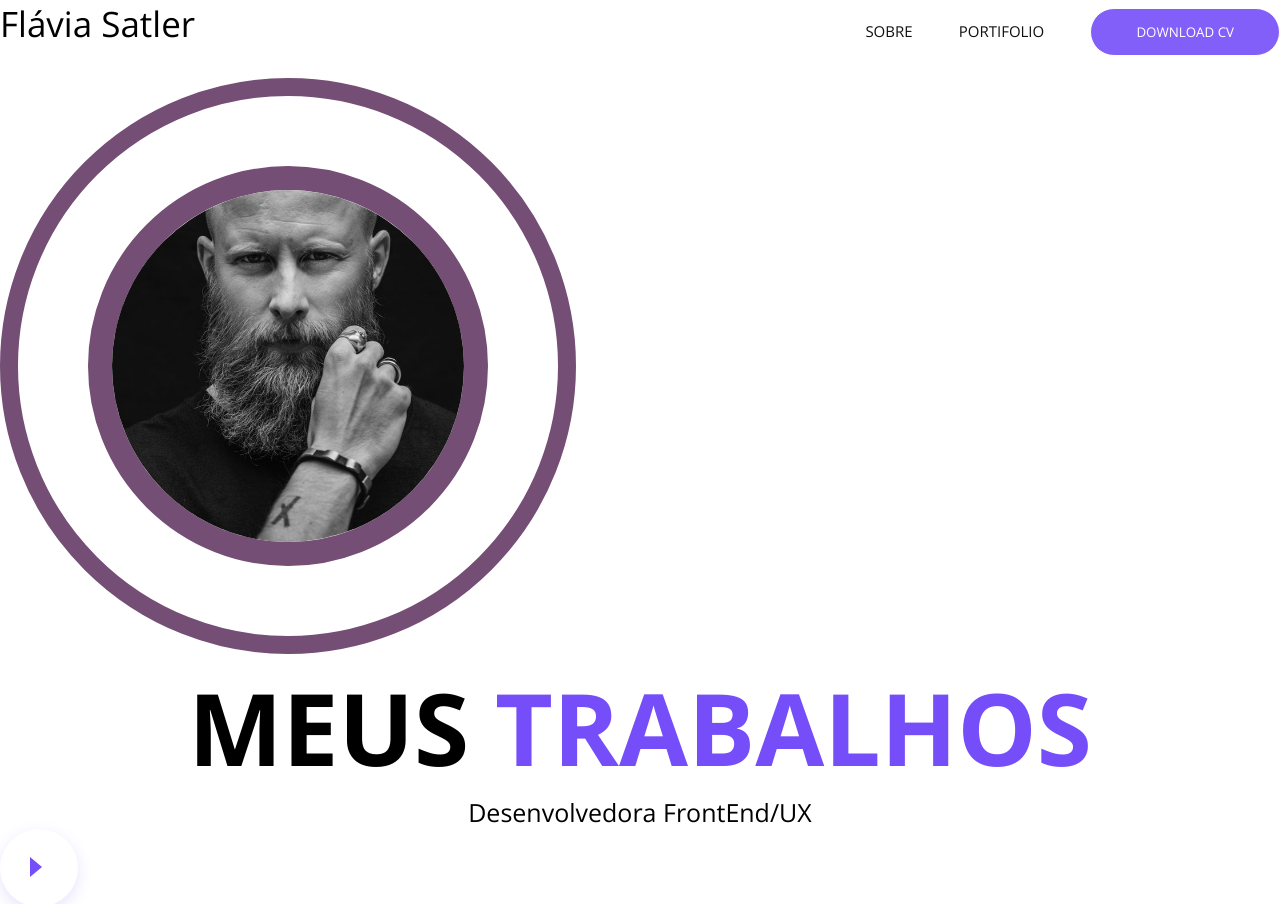
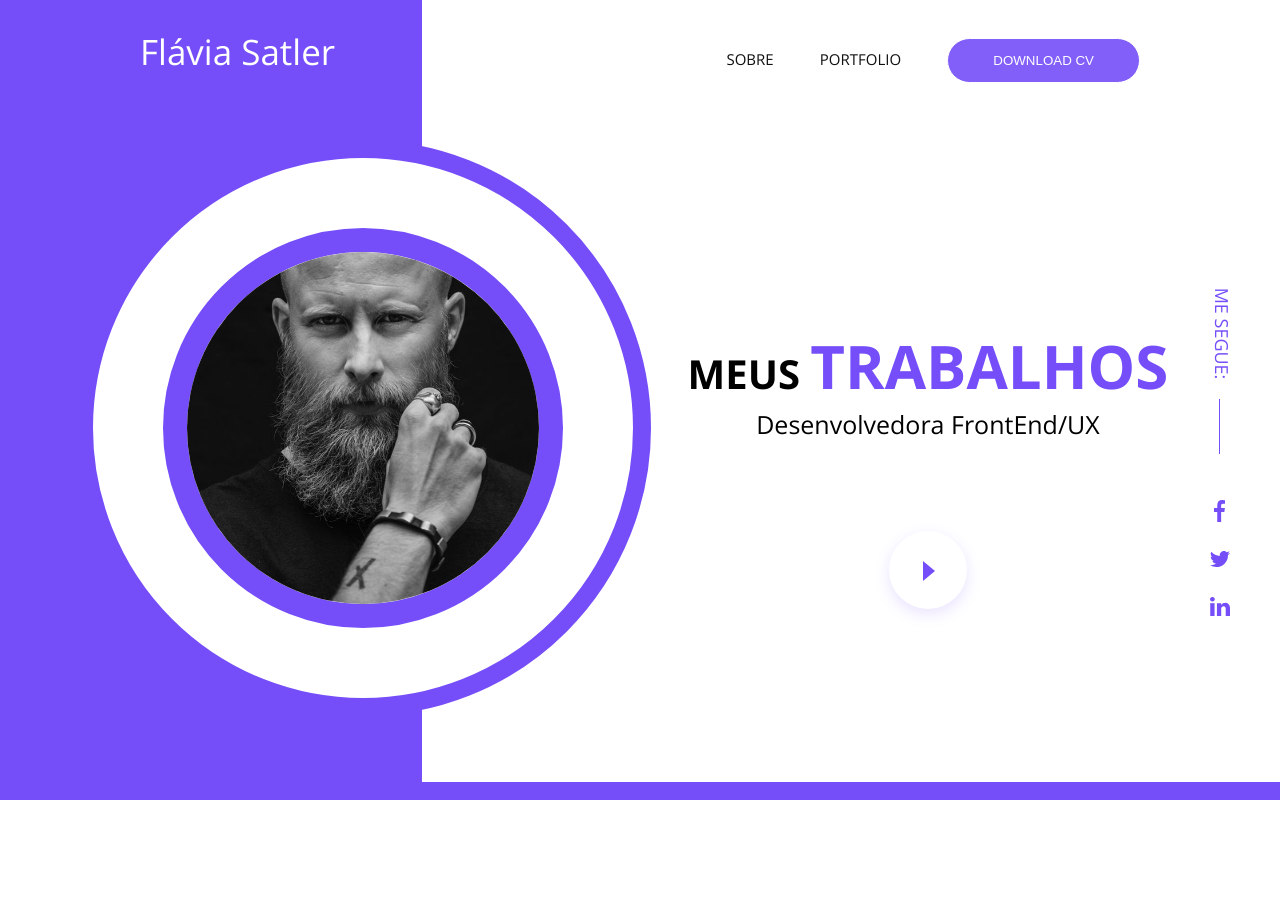
Before and after one commit to FlaviaSatler/Curso_BoasPraticas, a plain HTML site: page Projeto/index.html in a window 1280 px wide. Shown: the top 904 px of the page. After the commit the page ends 800 px from the top, so only its background shows below. Drawn offline with nearby package versions, Linux system fonts and the light colour scheme; files that its build step writes are made by us from their sources.

Commit message:
Header finalizado

```diff
--- a/Projeto/css/base.css
+++ b/Projeto/css/base.css
@@ -1,4 +1,3 @@
-body{
+body {
     font-family: 'Open sans', sans-serif;
-
 }
--- a/Projeto/css/components/avatar-profile.css
+++ b/Projeto/css/components/avatar-profile.css
@@ -1,15 +1,17 @@
-.avatar-profile{
+.avatar-profile {
     display: inline-block;
     border-radius: 50%;
     padding: 70px;
-    border: 18px solid #754e75
-
+    border: 18px solid #754ef9;
+    float: left;
+    background-color: #fff;
 }
 
-.avatar-profile .photo{
-    border-radius:50%;
-    border: 24px solid #754e75;
+.avatar-profile .photo {
     width: 352px;
     height: 352px;
+    object-fit: cover;
+    border-radius: 50%;
+    border: 24px solid #754ef9;
     float: left;
 }
--- a/Projeto/css/components/main-btn.css
+++ b/Projeto/css/components/main-btn.css
@@ -1,7 +1,6 @@
 /* #btn = procurando no HTML uma tag que tenha o atributo id com o valor btn */
 /* .btn = prpcurando todos as tags que tem o atributo class com o valor btn dentro dela */
 .main-btn {
-    font-family: 'Open Sans';
     display: inline-block;
     padding: 14px 45px 14px 45px;
     border-radius: 100px;
@@ -15,6 +14,6 @@
     cursor: pointer;
 }
 
-.main-btn:hover{
+.main-btn:hover {
     opacity: 1;
 }
--- a/Projeto/css/components/main-header.css
+++ b/Projeto/css/components/main-header.css
@@ -1,5 +1,13 @@
 .main-header {
     text-align: justify;
+    position: absolute;
+    box-sizing: border-box;
+    padding-top: 28px;
+    padding-left: 140px;
+    padding-right: 140px;
+    width: 100%;
+    height: 100px;
+    z-index: 1;
 }
 
 .main-header::after {
@@ -12,4 +20,5 @@
     font-size: 35px;
     font-weight: 400;
     display: inline-block;
+    color: #FFF;
 }
--- a/Projeto/css/components/play-video.css
+++ b/Projeto/css/components/play-video.css
@@ -1,22 +1,25 @@
-.play-video{
+.play-video {
+    display: inline-block;
+    position: relative;
+    width: 78px;
     height: 78px;
-    width: 78px;
-    background-color: #fff;
     border-radius: 50%;
-    display: block;
+
+    background-color: #FFF;
+    box-shadow: 0 5px 15px 0 rgba(117, 78, 249, 0.16);
+
     text-indent: -9999px;
-    position: relative;
-    box-shadow: 0 5px 15px 0 rgba(117, 78, 249, 0.16);
 }
 
-.play-video .arrow{
-    border-top: 10px solid transparent;
-    border-right: 12px solid transparent;
-    border-bottom: 10px solid transparent;
-    border-left: 12px solid #754ef9 ;
+.play-video::before {
+    content: '';
+    border-style: solid;
+    border-width: 10px 12px;
+    border-color: transparent transparent transparent #754ef9;
+
     width: 0;
     height: 0;
     position: absolute;
-    left: 30px;
-    top: 28px;
+    top: 30px;
+    left: 34px;
 }
--- a/Projeto/css/components/social-media.css
+++ b/Projeto/css/components/social-media.css
@@ -2,26 +2,27 @@
     padding-top: 250px;
 }
 
-.social-media a{
+.social-media .item:not(:last-child) {
+    margin-bottom: 26px;
+}
+
+.social-media .action {
+    display: block;
+    text-indent: -9999px;
+
     background-repeat: no-repeat;
-    text-indent: -9999px;
-    display: block;
     background-position: center;
     width: 20px;
 }
 
-.social-media .item:not(:last-child){
-    margin-bottom: 26px;
+.social-media .-facebook {
+    background-image: url(../../img/facebook.svg);
 }
 
-.social-media .-facebook{
-    background-image: url(../../img/Facebook\ icon.svg);
+.social-media .-twitter {
+    background-image: url(../../img/twitter.svg);
 }
 
-.social-media .-twitter{
-    background-image: url(../../img/Twitter\ icon.svg);
+.social-media .-linkedin {
+    background-image: url(../../img/linkedin.svg);
 }
-
-.social-media .-linkedin{
-    background-image: url(../../img/Linkedin\ icon.svg);
-}
--- a/Projeto/css/components/title-rotate.css
+++ b/Projeto/css/components/title-rotate.css
@@ -1,32 +1,21 @@
-section{
-    position: relative;
-}
-
-.title-rotate{
+ .title-rotate {
     position: absolute;
+    top: 0;
     left: 0;
-    top: 0;
     font-weight: 400;
     font-size: 18px;
     color: #754ef9;
     text-transform: uppercase;
+    transform-origin: left bottom;
     transform: rotate(90deg);
-    transform-origin: left bottom;
+    width: 224px;
 }
 
-/*regras position absolute:
-- Cria um novo contexto, fica uma camada a frente
-- A referencia de top, left ... se torna o browser
-- Podemos mudar a referencia, colocando o pai com o position diferente
-de "static"(que é o padrão), podendo colocar relative, por exemplo.
-
-*/
-
-.title-rotate::after{
+.title-rotate::after {
     content: '';
     display: inline-block;
+    height: 1px;
     width: 55px;
-    height: 1px;
     background-color: #754ef9;
     vertical-align: middle;
     margin-left: 20px;
--- a/Projeto/css/objects/subtitle-featured.css
+++ b/Projeto/css/objects/subtitle-featured.css
@@ -1,5 +1,6 @@
-.subtitle-featured{
+.subtitle-featured {
+    font-weight: 400;
     font-size: 25px;
-    font-weight: 400;
     text-align: center;
+    margin-bottom: 90px;
 }
--- a/Projeto/css/objects/title-featured.css
+++ b/Projeto/css/objects/title-featured.css
@@ -1,9 +1,11 @@
-.title-featured{
-    font-size: 100px;
+.title-featured {
+    font-size: 40px;
     text-transform: uppercase;
+    margin-top: 185px;
     text-align: center;
 }
 
-.title-featured .featured{
+.title-featured .featured {
+    font-size: 60px;
     color: #754ef9;
 }
--- /dev/null
+++ b/Projeto/css/objects/wrap-featured.css
@@ -0,0 +1,9 @@
+.wrap-featured {
+    position: relative;
+    background-image: linear-gradient(to right, #754ef9 33%, #FFF 0);
+    border-bottom: 18px solid #754ef9;
+    box-sizing: border-box;
+    padding: 140px 75px 0;
+    text-align: center;
+    height: 800px;
+}
--- /dev/null
+++ b/Projeto/css/objects/wrap-social.css
@@ -0,0 +1,5 @@
+.wrap-social {
+    position: absolute;
+    right: 50px;
+    top: 250px;
+}
--- a/Projeto/css/reset.css
+++ b/Projeto/css/reset.css
@@ -1,4 +1,8 @@
-*{
- margin: 0;
- padding: 0;
+* {
+    margin: 0;
+    padding: 0;
 }
+
+ul, ol, li {
+    list-style: none;
+}
--- a/Projeto/index.html
+++ b/Projeto/index.html
@@ -12,14 +12,15 @@
     <link rel="stylesheet" href="css/reset.css">
     <link rel="stylesheet" href="css/base.css">
 
-    <link rel="stylesheet" href="css/components/main-btn.css">
-
-    <link rel="stylesheet" href="css/components/main-header.css">
-    <link rel="stylesheet" href="css/components/main-menu.css">
-    <link rel="stylesheet" href="css/components/avatar-profile.css">
-    <link rel="stylesheet" href="css/components/title-featured.css">
+    <link rel="stylesheet" href="css/objects/wrap-featured.css">
+    <link rel="stylesheet" href="css/objects/wrap-social.css">
     <link rel="stylesheet" href="css/objects/title-featured.css">
     <link rel="stylesheet" href="css/objects/subtitle-featured.css">
+
+    <link rel="stylesheet" href="css/components/main-btn.css">
+    <link rel="stylesheet" href="css/components/main-header.css">
+    <link rel="stylesheet" href="css/components/avatar-profile.css">
+    <link rel="stylesheet" href="css/components/main-menu.css">
     <link rel="stylesheet" href="css/components/play-video.css">
     <link rel="stylesheet" href="css/components/title-rotate.css">
     <link rel="stylesheet" href="css/components/social-media.css">
@@ -28,42 +29,54 @@
 <body>
     <!-- header>h1{Marco Bruno}+nav>a*3 -->
     <header class="main-header">
-        <!-- h1{Flávia Satler} -->
+        <!-- h1{Marco Bruno} -->
         <h1 class="logo">Flávia Satler</h1>
 
         <!-- nav>a*3 -->
         <nav class="main-menu">
             <a class="item" href="">Sobre</a>
-            <a class="item" href="">Portifolio</a>
+            <a class="item" href="">Portfolio</a>
             <button class="main-btn">Download CV</button>
         </nav>
     </header>
+    <section class="wrap-featured">
         <figure class="avatar-profile">
-        <img class="photo" src="img/barba.jpg" alt="Foto de Rosto do Barba">
+            <img class="photo" src="img/barba.jpg" alt="Foto de rosto do Barba">
         </figure>
 
-    <h1 class="title-featured">Meus<strong class="featured"> Trabalhos</strong></h1>
+        <h1 class="title-featured">
+            Meus <strong class="featured">Trabalhos</strong>
+        </h1>
         <h2 class="subtitle-featured">Desenvolvedora FrontEnd/UX</h2>
 
+        <!-- a.play-video{Começar o vídeo} -->
         <a href="" class="play-video">
             Começar o vídeo
-        <div class="arrow"></div>
         </a>
 
-    <section>
-        <h1 class="title-rotate">Me Encontre : </h1>
+        <!-- section>h1.title-rate{Me segue:}+ul.social-media>li.item*3>a.action -->
+        <aside class="wrap-social">
+            <h1 class="title-rotate">Me segue:</h1>
 
+            <!-- ul>li*3>a -->
             <ul class="social-media">
                 <li class="item">
-                <a href="http://facebook.com" class="action -facebook">Facebook</a>
+                    <a class="action -facebook" target="_blank" href="http://facebook.com">
+                        Facebook
+                    </a>
                 </li>
                 <li class="item">
-                <a href="http://twitter.com" class="action -twitter">Twitter</a>
+                    <a class="action -twitter" target="_blank" href="http://twitter.com">
+                        Twitter
+                    </a>
                 </li>
                 <li class="item">
-                <a href="http://www.linkedin.com" class="action -linkedin">LinkedIn</a>
+                    <a class="action -linkedin" target="_blank" href="http://linkedin.com/in/flaviasatler">
+                        Linkedin
+                    </a>
                 </li>
             </ul>
+        </aside>
     </section>
 </body>
 </html>
```
Also changed, not shown: Projeto/img/facebook.svg (renamed from Projeto/img/Facebook icon.svg), Projeto/img/linkedin.svg (renamed from Projeto/img/Linkedin icon.svg), Projeto/img/perfil.png (added), Projeto/img/twitter.svg (renamed from Projeto/img/Twitter icon.svg). Lines whose indentation alone changed are shown as unchanged.
